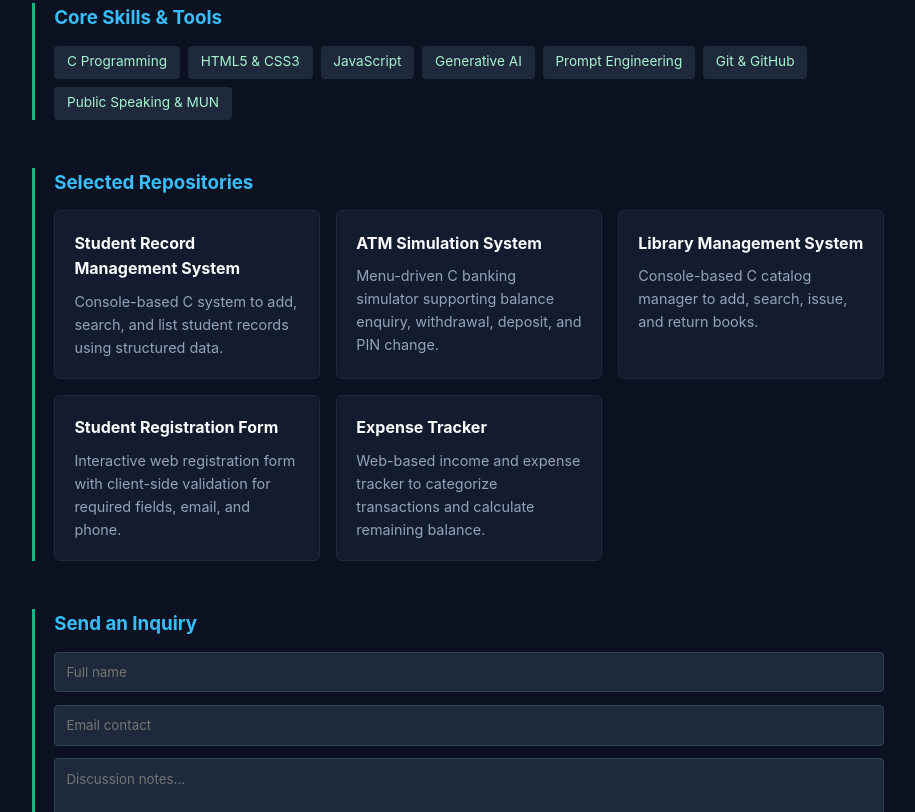
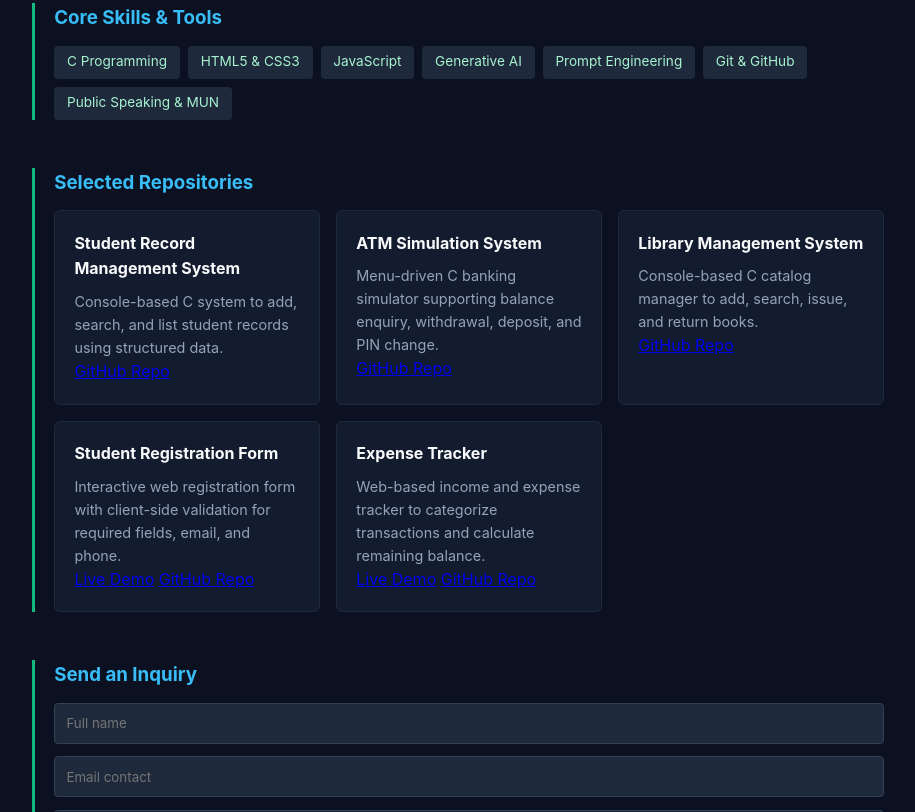
Before and after one commit to parikshitathakur/personal-portfolio-website, a plain HTML site: page index.html in a window 1280 px wide. Shown: the part 632-1444 px from the top of the page, without its empty margins (182-1097 px from the left). Drawn offline with Linux system fonts and the light colour scheme.

Commit message:
Personalize index.html for Parikshita Thakur

```diff
--- a/index.html
+++ b/index.html
@@ -50,26 +50,43 @@
             <section id="work" class="block">
                 <h3>Selected Repositories</h3>
                 <div class="repo-grid">
-                    <a class="repo-card" href="https://github.com/parikshitathakur/student-record-management" target="_blank" rel="noopener noreferrer">
+                    <div class="repo-card">
                         <h4>Student Record Management System</h4>
                         <p>Console-based C system to add, search, and list student records using structured data.</p>
-                    </a>
-                    <a class="repo-card" href="https://github.com/parikshitathakur/atm-simulation-system" target="_blank" rel="noopener noreferrer">
+                        <div class="repo-links">
+                            <a href="https://github.com/parikshitathakur/student-record-management" target="_blank" rel="noopener noreferrer">GitHub Repo</a>
+                        </div>
+                    </div>
+                    <div class="repo-card">
                         <h4>ATM Simulation System</h4>
                         <p>Menu-driven C banking simulator supporting balance enquiry, withdrawal, deposit, and PIN change.</p>
-                    </a>
-                    <a class="repo-card" href="https://github.com/parikshitathakur/library-management-system" target="_blank" rel="noopener noreferrer">
+                        <div class="repo-links">
+                            <a href="https://github.com/parikshitathakur/atm-simulation-system" target="_blank" rel="noopener noreferrer">GitHub Repo</a>
+                        </div>
+                    </div>
+                    <div class="repo-card">
                         <h4>Library Management System</h4>
                         <p>Console-based C catalog manager to add, search, issue, and return books.</p>
-                    </a>
-                    <a class="repo-card" href="https://github.com/parikshitathakur/student-registration-form" target="_blank" rel="noopener noreferrer">
+                        <div class="repo-links">
+                            <a href="https://github.com/parikshitathakur/library-management-system" target="_blank" rel="noopener noreferrer">GitHub Repo</a>
+                        </div>
+                    </div>
+                    <div class="repo-card">
                         <h4>Student Registration Form</h4>
                         <p>Interactive web registration form with client-side validation for required fields, email, and phone.</p>
-                    </a>
-                    <a class="repo-card" href="https://github.com/parikshitathakur/expense-tracker" target="_blank" rel="noopener noreferrer">
+                        <div class="repo-links">
+                            <a class="demo-link" href="https://parikshitathakur.github.io/student-registration-form/" target="_blank" rel="noopener noreferrer">Live Demo</a>
+                            <a href="https://github.com/parikshitathakur/student-registration-form" target="_blank" rel="noopener noreferrer">GitHub Repo</a>
+                        </div>
+                    </div>
+                    <div class="repo-card">
                         <h4>Expense Tracker</h4>
                         <p>Web-based income and expense tracker to categorize transactions and calculate remaining balance.</p>
-                    </a>
+                        <div class="repo-links">
+                            <a class="demo-link" href="https://parikshitathakur.github.io/expense-tracker/" target="_blank" rel="noopener noreferrer">Live Demo</a>
+                            <a href="https://github.com/parikshitathakur/expense-tracker" target="_blank" rel="noopener noreferrer">GitHub Repo</a>
+                        </div>
+                    </div>
                 </div>
             </section>
 
```
